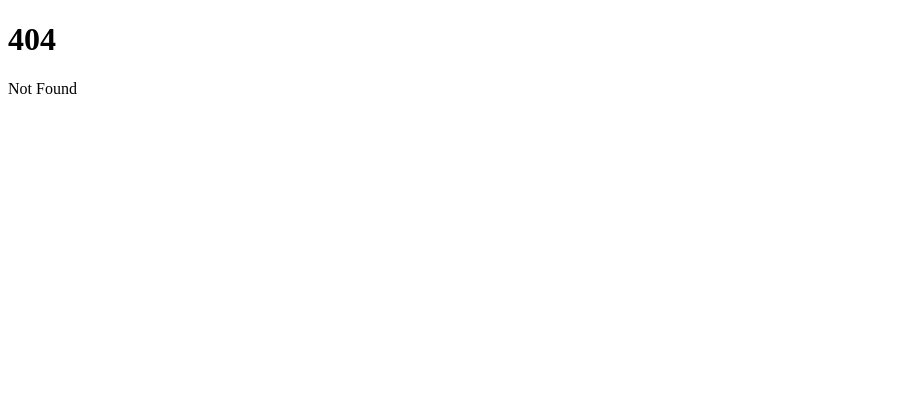
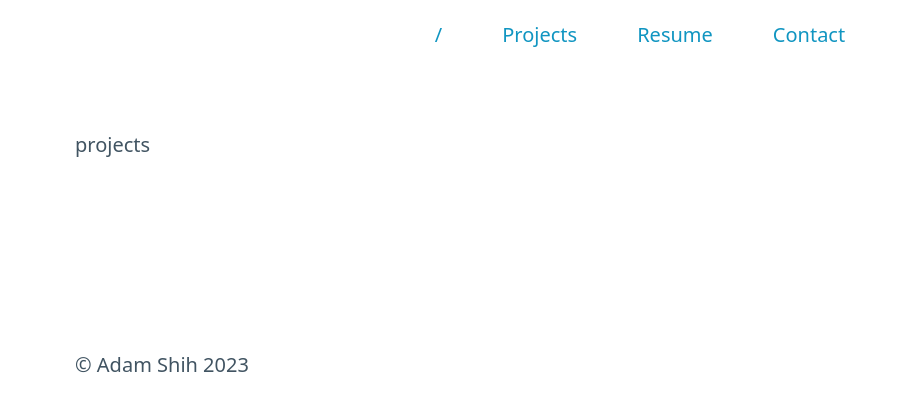
Before and after one commit to adam-shih/adamshih.dev, a SvelteKit app: page /projects in a window 1280 px wide. Before the commit this address had no page. Shown: the top 410 px of the page, without its empty margins (0-897 px from the left). Built offline with nearby package versions, Linux system fonts and the light colour scheme.

Commit message:
Getting started

```diff
--- a/package.json
+++ b/package.json
@@ -17,5 +17,8 @@
 		"svelte": "^3.54.0",
 		"vite": "^4.0.0"
 	},
-	"type": "module"
+	"type": "module",
+	"dependencies": {
+		"@picocss/pico": "^1.5.7"
+	}
 }
--- /dev/null
+++ b/src/routes/+layout.svelte
@@ -0,0 +1,30 @@
+<script>
+	import pico from '@picocss/pico';
+</script>
+
+<body class="container">
+	<nav>
+		<a href="/">/</a>
+		<a href="/projects">Projects</a>
+		<a href="/resume">Resume</a>
+		<a href="/contact">Contact</a>
+	</nav>
+
+	<main>
+		<slot />
+	</main>
+
+	<footer>&copy; Adam Shih 2023</footer>
+</body>
+
+<style>
+	a {
+		text-align: center;
+	}
+
+	nav {
+		gap: 3rem;
+		justify-content: center;
+		margin-top: 1rem;
+	}
+</style>
--- /dev/null
+++ b/src/routes/projects/+page.svelte
@@ -0,0 +1 @@
+<p>projects</p>
--- /dev/null
+++ b/src/routes/resume/+page.svelte
@@ -0,0 +1 @@
+<p>resume</p>
```
Also changed, not shown: src/routes/+page.svelte (+31 -2 lines), 1 other file (tests, documents, lock files or other folders).
